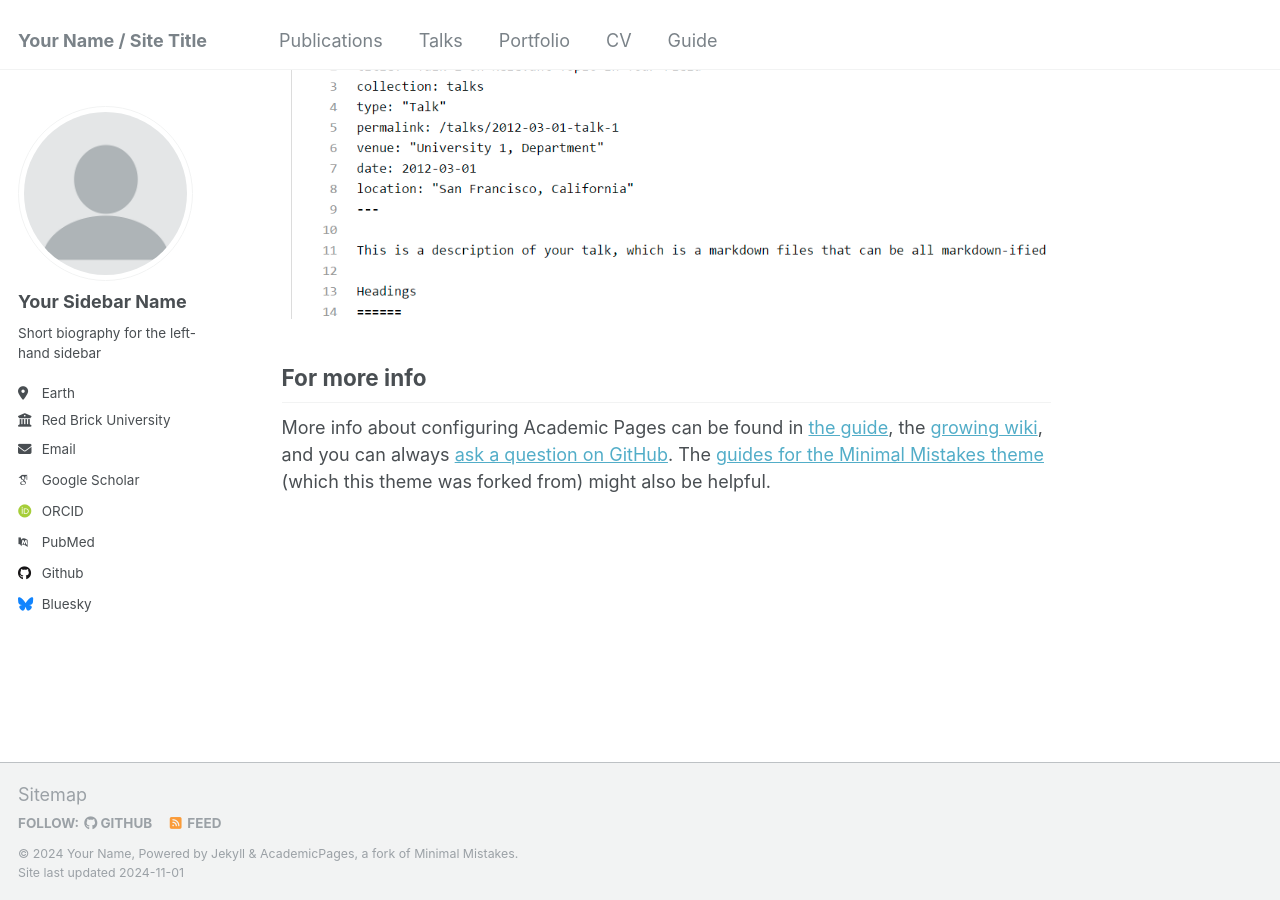
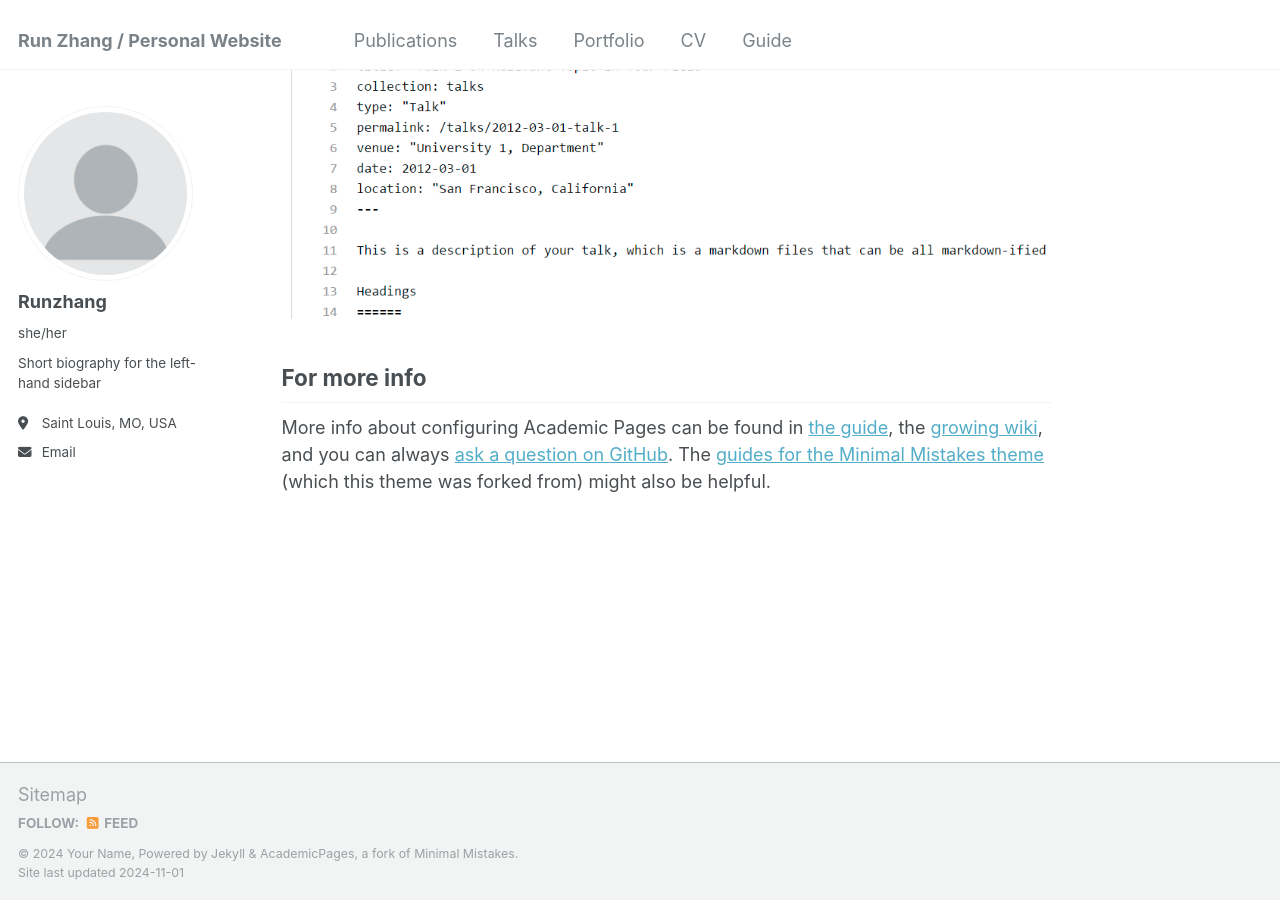
Before and after one commit to Run98/runzhangr.github.io, a Jekyll site: the page built from _pages/about.md, in a window 1280 px wide and 900 px high, scrolled down 2643 px. Built offline with Jekyll 4.4.1, drawn with Linux system fonts in a browser that asks for light colours; some web fonts are replaced.

Commit message:
Update _config.yml

```diff
--- a/_config.yml
+++ b/_config.yml
@@ -8,13 +8,13 @@
 
 # Basic Site Settings
 locale                   : "en-US"
-title                    : "Your Name / Site Title"
+title                    : "Run Zhang / Personal Website"
 title_separator          : "-"
 name                     : &name "Your Name"
 description              : &description "personal description"
-url                      : https://academicpages.github.io # the base hostname & protocol for your site e.g. "https://mmistakes.github.io"
+url                      : https://Run98.github.io # the base hostname & protocol for your site e.g. "https://mmistakes.github.io"
 baseurl                  : "" # the subpath of your site, e.g. "/blog"
-repository               : "academicpages/academicpages.github.io"
+repository               : "Run98/runzhang.github.io"
 
 # Site Author - The following control what appear as part of the author content on the side bar.
 #               If a field is blank the icon and link will not appear, otherwise it will be shown.
@@ -22,57 +22,57 @@ repository               : "academicpages/academicpages.github.io"
 author:
   # Biographic information
   avatar           : "profile.png"
-  name             : "Your Sidebar Name"
-  pronouns         : # example: "she/her"
+  name             : "Runzhang"
+  pronouns         : "she/her"
   bio              : "Short biography for the left-hand sidebar"
-  location         : "Earth"
-  employer         : "Red Brick University"
-  uri              : # URL
-  email            : "none@example.org"
+  location         : "Saint Louis, MO, USA"
+  # employer         : "Red Brick University"
+  # uri              : # URL
+  email            : "runzhang.r@gmail.com"
 
   # Academic websites
-  arxiv            : # URL - Update with the correct link to your profile
-  googlescholar    : "https://scholar.google.com/citations?user=PS_CX0AAAAAJ"
-  impactstory      : # URL
-  orcid            : "http://orcid.org/yourorcidurl"
-  semantic         : # URL
-  pubmed           : "https://www.ncbi.nlm.nih.gov/pubmed/?term=john+snow"
-  researchgate     : # URL
-  scopus           : # URL
+  # arxiv            : # URL - Update with the correct link to your profile
+  # googlescholar    : "https://scholar.google.com/citations?user=PS_CX0AAAAAJ"
+  # impactstory      : # URL
+  # orcid            : "http://orcid.org/yourorcidurl"
+  # semantic         : # URL
+  # pubmed           : "https://www.ncbi.nlm.nih.gov/pubmed/?term=john+snow"
+  # researchgate     : # URL
+  # scopus           : # URL
 
   # Repositories and software development
-  bitbucket        : # Username - Update with your username on the site
-  codepen          : # Username
-  dribbble         : # Username
-  github           : "academicpages"
-  kaggle           : # Username
-  stackoverflow    : # User number or user number and name (i.e., use "1" or "1/jeff-atwood")
+  # bitbucket        : # Username - Update with your username on the site
+  # codepen          : # Username
+  # dribbble         : # Username
+  # github           : "academicpages"
+  # kaggle           : # Username
+  # stackoverflow    : # User number or user number and name (i.e., use "1" or "1/jeff-atwood")
 
   # Social media
-  bluesky          : "bsky.app" # Replace this with you Bluesky username
-  facebook         : # Username
-  flickr           : # Username
-  foursquare       : # Username
-  goodreads        : # Username
-  google_plus      : # Username
-  keybase          : # Username
-  instagram        : # Username
-  lastfm           : # Username
-  linkedin         : # Username
-  mastodon         : # URL
-  medium           : # URL
-  pinterest        : # Username
-  soundcloud       : # Username
-  steam            : # Username
-  telegram         : # URL
-  tumblr           : # Username
-  twitter          : # Username for X / Twitter
-  vine             : # Username
-  weibo            : # Username
-  wikipedia        : # Username
-  xing             : # Username
-  youtube          : # Username
-  zhihu            : # Username
+  # bluesky          : "bsky.app" # Replace this with you Bluesky username
+  # facebook         : # Username
+  # flickr           : # Username
+  # foursquare       : # Username
+  # goodreads        : # Username
+  # google_plus      : # Username
+  # keybase          : # Username
+  # instagram        : # Username
+  # lastfm           : # Username
+  # linkedin         : # Username
+  # mastodon         : # URL
+  # medium           : # URL
+  # pinterest        : # Username
+  # soundcloud       : # Username
+  # steam            : # Username
+  # telegram         : # URL
+  # tumblr           : # Username
+  # twitter          : # Username for X / Twitter
+  # vine             : # Username
+  # weibo            : # Username
+  # wikipedia        : # Username
+  # xing             : # Username
+  # youtube          : # Username
+  # zhihu            : # Username
 
 # Publication Category - The following the list of publication categories and their headings
 publication_category:
@@ -129,26 +129,26 @@ yandex_site_verification :
 
 
 # Social Sharing
-twitter:
-  username               : &twitter
-facebook:
-  username               :
-  app_id                 :
-  publisher              :
-og_image                 :  # Open Graph/Twitter default site image
-# For specifying social profiles
-# - https://developers.google.com/structured-data/customize/social-profiles
-social:
-  type                   : # Person or Organization (defaults to Person)
-  name                   : # If the user or organization name differs from the site's name
-  links: # An array of links to social media profiles
+# twitter:
+#   username               : &twitter
+# facebook:
+#   username               :
+#   app_id                 :
+#   publisher              :
+# og_image                 :  # Open Graph/Twitter default site image
+# # For specifying social profiles
+# # - https://developers.google.com/structured-data/customize/social-profiles
+# social:
+#   type                   : # Person or Organization (defaults to Person)
+#   name                   : # If the user or organization name differs from the site's name
+#   links: # An array of links to social media profiles
 
 
 # Analytics
-analytics:
-  provider               :  "false" # false (default), "google", "google-universal", "google-analytics-4", "custom"
-  google:
-    tracking_id          :
+# analytics:
+#   provider               :  "false" # false (default), "google", "google-universal", "google-analytics-4", "custom"
+#   google:
+#     tracking_id          :
 
 
 # Reading Files
```
